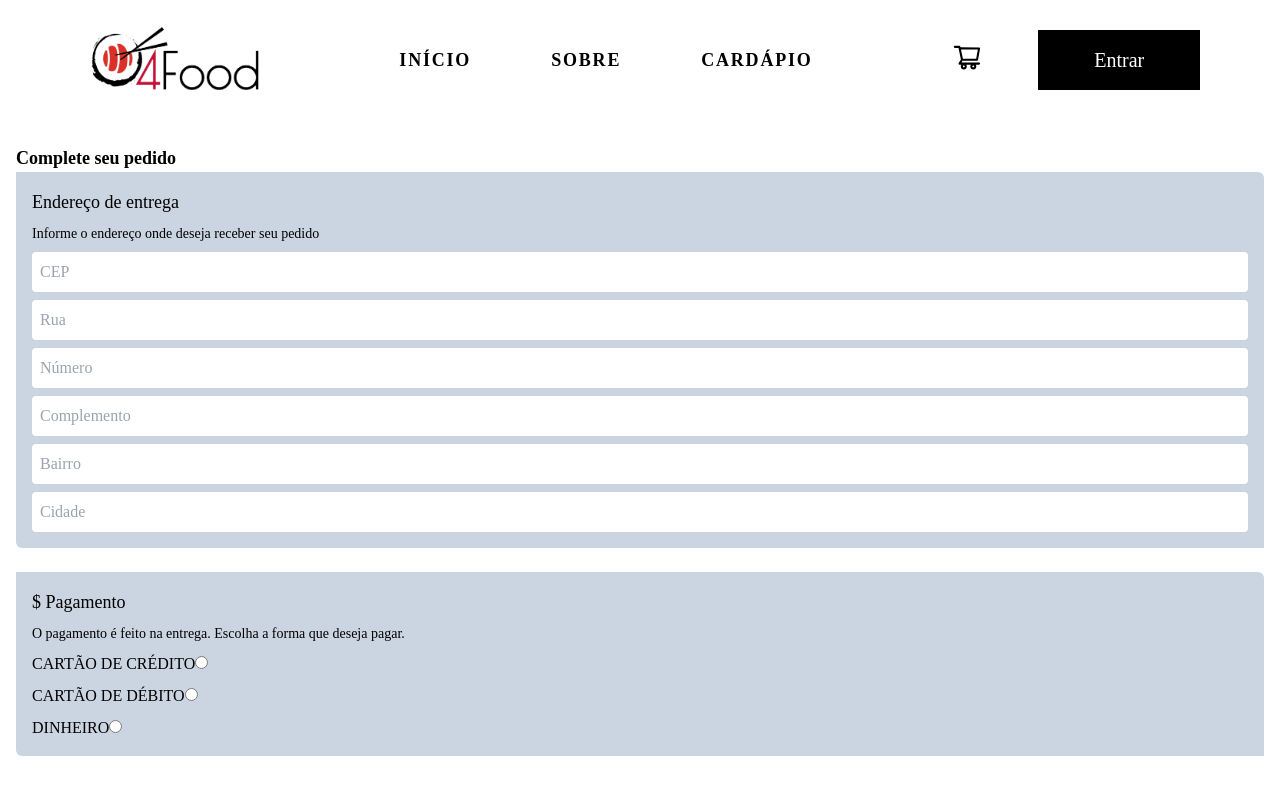
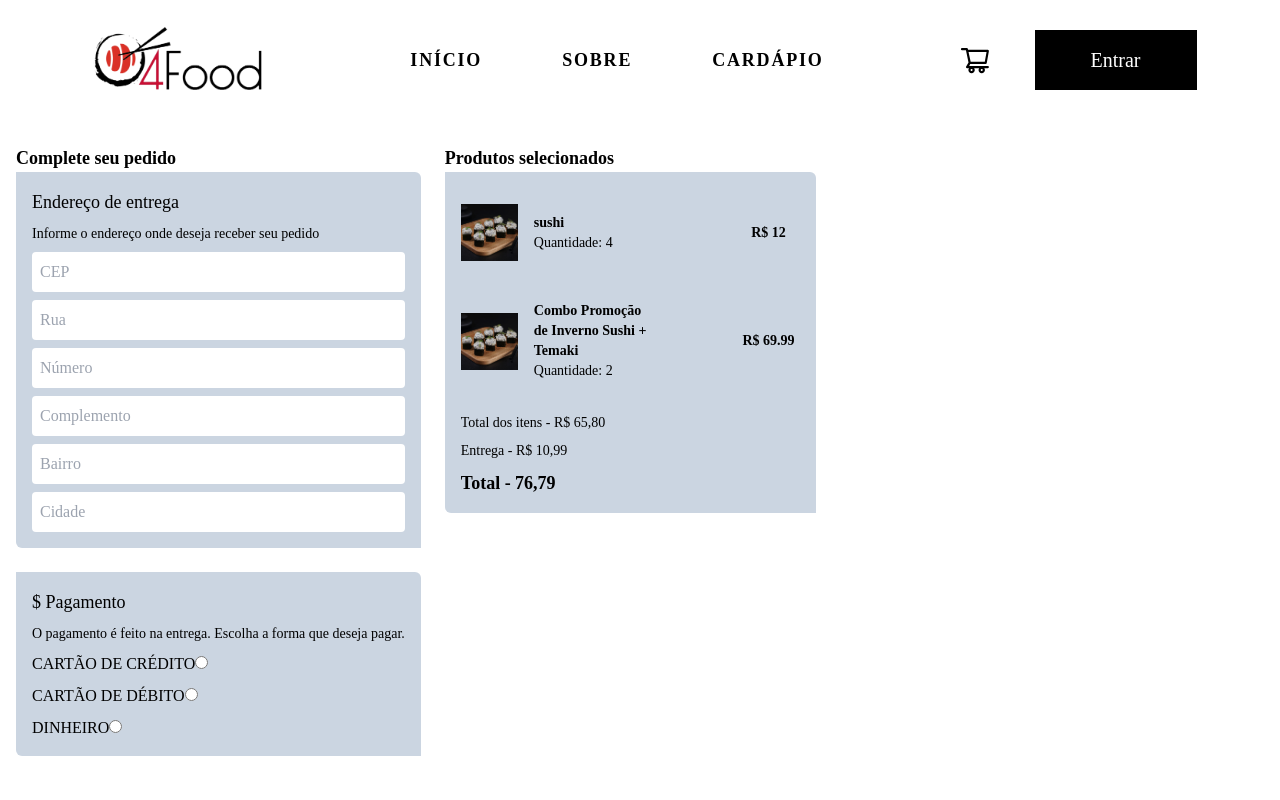
Before and after one commit to lorenzocoracini/4food, a Next.js app in the folder 4food-project/: page /finalizar_pedido in a window 1280 px wide. Shown: the top 800 px of the page. Built offline with nearby package versions, Linux system fonts and the light colour scheme; a web font is replaced by a local one.

Commit message:
radix, popover, e tela finalizar-pedido

```diff
--- a/4food-project/package.json
+++ b/4food-project/package.json
@@ -9,6 +9,7 @@
     "lint": "next lint"
   },
   "dependencies": {
+    "@radix-ui/react-popover": "^1.0.6",
     "@types/node": "20.2.5",
     "@types/react": "18.2.7",
     "@types/react-dom": "18.2.4",
--- a/4food-project/src/app/components/ComeAndVisitUs.tsx
+++ b/4food-project/src/app/components/ComeAndVisitUs.tsx
@@ -6,7 +6,7 @@ import { motion } from "framer-motion";
 
 export function ComeAndVisitUs() {
   return (
-    <section className="w-full mt-20 xl:mt-56">
+    <section className="w-full mt-28 xl:mt-56">
       <motion.div
         initial={{ opacity: 0 }}
         whileInView={{ opacity: 1 }}
@@ -30,7 +30,7 @@ export function ComeAndVisitUs() {
               CONHEÇA
             </button>
           </div>
-          <div className="p-4 xl:pt-0 xl:w-37 xl:ml-96 ">
+          <div className="p-4 md:mt-12 xl:pt-0 xl:w-37 xl:ml-96 ">
             <p className="text-2xl text-black mb-6">
               私達はあなたを待っている！
             </p>
--- a/4food-project/src/app/components/Header.tsx
+++ b/4food-project/src/app/components/Header.tsx
@@ -1,11 +1,15 @@
 "use client";
+import { useState } from "react";
+import * as Popover from "@radix-ui/react-popover";
+import { AiOutlineShoppingCart, AiOutlineMenu } from "react-icons/ai";
+import { GrClose } from "react-icons/gr";
+
 import Image from "next/image";
 import Link from "next/link";
+
 import logo from "@images/logo-4food.png";
-import { AiOutlineShoppingCart, AiOutlineMenu } from "react-icons/ai";
-import { GrClose } from "react-icons/gr";
-import { useState } from "react";
 import { Button } from "./Button";
+import PopOver from "./PopOver";
 
 export function Header() {
   const [menuTab, setMenuTab] = useState(false);
@@ -54,11 +58,7 @@ export function Header() {
       </ul>
 
       <div className="flex justify-center items-center gap-11">
-        <Link href="/finalizar_pedido" className="block px-3 py-4">
-          <button className="text-3xl hover:opacity-60 hover:scale-95 duration-300">
-            <AiOutlineShoppingCart />
-          </button>
-        </Link>
+        <PopOver />
 
         <button
           className="text-2xl lg:hidden"
--- a/4food-project/src/app/components/IntroductionSection.tsx
+++ b/4food-project/src/app/components/IntroductionSection.tsx
@@ -29,7 +29,7 @@ export function IntroductionSection() {
         </p>
         <Link href="/cardapio" className="block px-3 py-4">
           <button
-            className="px-28 my-2 bg-black
+            className="px-24 my-2 bg-black
             text-white
             py-6
             mt-20
--- a/4food-project/src/app/components/PhilosophySection.tsx
+++ b/4food-project/src/app/components/PhilosophySection.tsx
@@ -16,7 +16,7 @@ export function PhilosophySection() {
         transition={{ duration: 0.5, delay: 0.5 }}
       >
         <div>
-          <div className="flex flex-col w-full gap-4 xl:px-0 xl:flex-row ">
+          <div className="flex flex-col w-full gap-4 md:justify-center md:items-center xl:px-0 xl:flex-row ">
             <div className="order-last xl:order-none">
               <Image src={HomemSushi} width={470} alt="mapa" />
             </div>
--- a/4food-project/src/app/components/PhotosSection.tsx
+++ b/4food-project/src/app/components/PhotosSection.tsx
@@ -14,9 +14,15 @@ export function PhotoSection() {
         viewport={{ once: true }}
         transition={{ duration: 0.5, delay: 0.3 }}
       >
-        <div className="lg:relative">
-          <div className="flex flex-col items-center justify-center gap-4 md:px-0 xl:z-index-50 xl:absolute xl:flex-row xl:gap-12 2xl:gap-60">
-            <Image src={imagem1} width={460} alt="salmao" className="lg:mr-1" />
+        <div>
+          <div className="xl:relative">
+            <div className="flex flex-col justify-between w-full gap-4 md:px-0 md:justify-center md:items-center xl:flex-row xl:justify-between xl:z-index-50 xl:absolute">
+              <Image
+                src={imagem1}
+                width={460}
+                alt="salmao"
+                className="lg:mr-1"
+              />
               <Image
                 src={imagem2}
                 width={460}
@@ -25,6 +31,7 @@ export function PhotoSection() {
               />
               <Image src={imagem3} width={460} alt="lamen" />
             </div>
+          </div>
           <div className="h-72 hidden lg:block"></div>
           <div className="h-33 hidden bg-black xl:block"></div>
         </div>
--- /dev/null
+++ b/4food-project/src/app/components/PopOver.tsx
@@ -0,0 +1,69 @@
+import React, { useState } from "react";
+import * as Popover from "@radix-ui/react-popover";
+import { RxCross2 } from "react-icons/rx";
+import { AiOutlineShoppingCart } from "react-icons/ai";
+import Link from "next/link";
+import { ProductCard } from "./ProductCard";
+
+const PopOver = () => {
+  const [pedido, setPedido] = useState({
+    produtos: [
+      {
+        nome: "sushi",
+        quantidade: 4,
+        preco: `R$ ${12.0}`,
+        id: "1",
+      },
+    ],
+    combos: [
+      {
+        nome: "Combo Promoção de Inverno Sushi + Temaki",
+        id: "2",
+        preco: `R$ ${69.99}`,
+        quantidade: 2,
+      },
+    ],
+  });
+  return (
+    <Popover.Root>
+      <Popover.Trigger asChild>
+        <button className="IconButton" aria-label="Update dimensions">
+          <AiOutlineShoppingCart size={32} />
+        </button>
+      </Popover.Trigger>
+      <Popover.Portal>
+        <Popover.Content
+          className="PopoverContent bg-gray-900 p-4 rounded"
+          sideOffset={5}
+        >
+          <div
+            style={{ display: "flex", flexDirection: "column", gap: 10 }}
+            className="text-white max-w-xs pt-10"
+          >
+            <p className="text-start font-bold text-sm pl-8">Produtos</p>
+            {pedido.produtos.map((produto) => {
+              return <ProductCard key={produto.id} produto={produto} />;
+            })}
+
+            <Link href="/finalizar_pedido" className="block px-3 py-4">
+              <div className="flex justify-center">
+                <button className="text-md bg-white text-black px-6 py-2 hover:opacity-60 hover:scale-95 duration-300">
+                  Finalizar Pedido
+                </button>
+              </div>
+            </Link>
+          </div>
+          <Popover.Close
+            className="absolute top-10 right-4 h-8 w-8 items-center justify-center rounded-2xl bg-white inline-flex"
+            aria-label="Close"
+          >
+            <RxCross2 />
+          </Popover.Close>
+          <Popover.Arrow className="fill-black" />
+        </Popover.Content>
+      </Popover.Portal>
+    </Popover.Root>
+  );
+};
+
+export default PopOver;
--- /dev/null
+++ b/4food-project/src/app/components/ProductCard.tsx
@@ -0,0 +1,24 @@
+import Image from "next/image";
+import ProductImage from "@images/sushiexemplo.jpg";
+
+type Props = {
+  produto: any;
+  isCombo?: boolean;
+};
+
+export function ProductCard({ produto, isCombo }: Props) {
+  return (
+    <div className="bg-opacity-30 flex flex-col justify-center items-center py-4 lg:flex-row">
+      <div className="w-full flex justify-center lg:w-2/6">
+        <Image src={ProductImage} width={280} alt="Imagem do produto" />
+      </div>
+      <div className="w-full flex flex-col justify-start mt-2 px-4 lg:mt-0  lg:pr-20">
+        <h1 className="font-bold text-sm">{produto.nome}</h1>
+        <p className="text-sm">Quantidade: {produto.quantidade}</p>
+      </div>
+      <div>
+        <p className="text-sm text-center font-bold lg:w-16">{produto.preco}</p>
+      </div>
+    </div>
+  );
+}
--- a/4food-project/src/app/finalizar_pedido/page.tsx
+++ b/4food-project/src/app/finalizar_pedido/page.tsx
@@ -1,12 +1,33 @@
 "use client";
 
-import { useRef } from "react";
+import { useRef, useState } from "react";
 import { useForm } from "react-hook-form";
 
 import { motion, useInView } from "framer-motion";
+import { ProductCard } from "../components/ProductCard";
 
 export default function IntroductionSection() {
   const ref = useRef(null);
+
+  const [pedido, setPedido] = useState({
+    produtos: [
+      {
+        nome: "sushi",
+        quantidade: 4,
+        preco: `R$ ${12.0}`,
+        id: "1",
+      },
+    ],
+    combos: [
+      {
+        nome: "Combo Promoção de Inverno Sushi + Temaki",
+        id: "2",
+        preco: `R$ ${69.99}`,
+        quantidade: 2,
+      },
+    ],
+  });
+
   const {
     register,
     handleSubmit,
@@ -27,7 +48,10 @@ export default function IntroductionSection() {
         viewport={{ once: true }}
         transition={{ duration: 0.5 }}
       >
-        <form onSubmit={handleSubmit(onSubmit)} className="flex flex-col">
+        <form
+          onSubmit={handleSubmit(onSubmit)}
+          className="flex flex-col lg:flex-row"
+        >
           <div>
             <p className="font-bold text-lg">Complete seu pedido</p>
             <div className="bg-slate-300 p-4 rounded-tr-md rounded-bl-md">
@@ -115,10 +139,23 @@ export default function IntroductionSection() {
             </div>
           </div>
 
-          <div className="mt-16">
+          <div className="mt-16 lg:mt-0 lg:ml-6">
             <p className="font-bold text-lg">Produtos selecionados</p>
-            <div className="bg-slate-300 p-4 rounded-tr-md rounded-bl-md">
-              <div className="flex flex-col gap-2"></div>
+            <div className="bg-slate-300 p-4 rounded-tr-md rounded-bl-md lg:w-1/2">
+              <div className="flex flex-col gap-2 mb-4">
+                {pedido.produtos.map((produto) => {
+                  return <ProductCard key={produto.id} produto={produto} />;
+                })}
+                {pedido.combos.map((combo) => {
+                  return (
+                    <ProductCard
+                      key={combo.id}
+                      produto={combo}
+                      isCombo={true}
+                    />
+                  );
+                })}
+              </div>
 
               <h3 className="text-sm">Total dos itens - R$ 65,80</h3>
               <p className="text-sm py-2">Entrega - R$ 10,99</p>
```
Also changed, not shown: 1 other file (tests, documents, lock files or other folders). Lines whose indentation alone changed are shown as unchanged.
